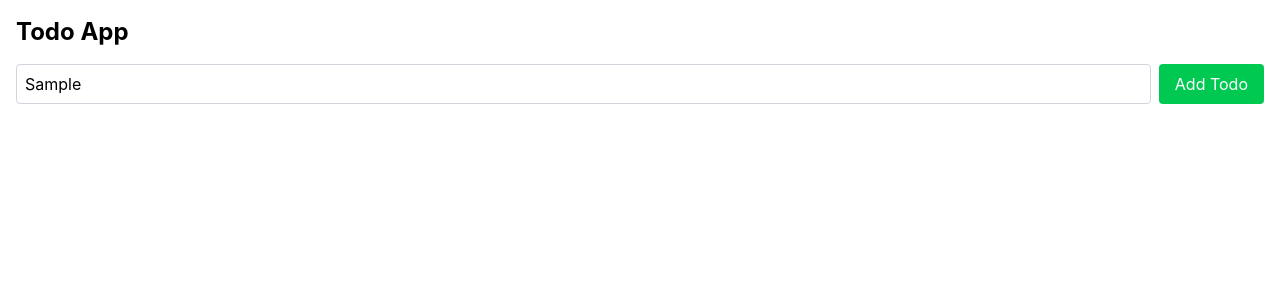
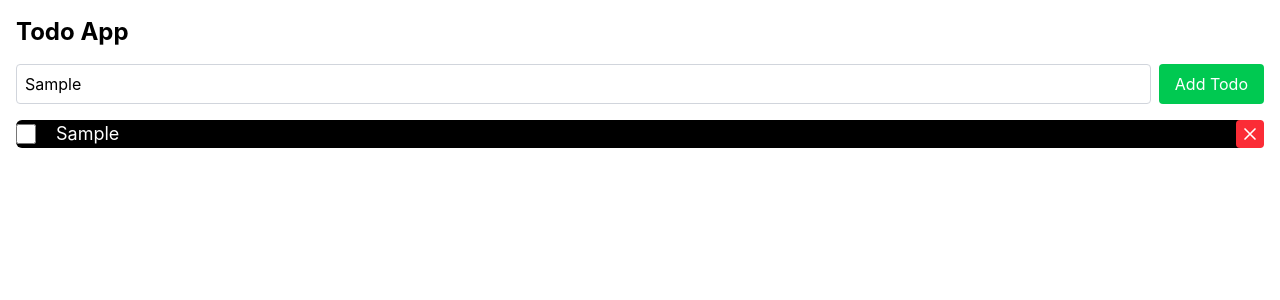
Before and after one commit to amasdeogratias/todo-list-app, a React (Vite) app: page / in a window 1280 px wide. Both pictures are taken after typing "Sample" into the empty fields and a click on the button "Add Todo". Shown: the top 300 px of the page. Built offline with nearby package versions, Linux system fonts and the light colour scheme.

Commit message:
added todo list component to carry list of added todos

```diff
--- a/src/App.tsx
+++ b/src/App.tsx
@@ -1,17 +1,23 @@
 import { useState } from 'react'
 import TodoForm from './components/TodoForm'
+import TodoList from './components/TodoList'
 
 function App() {
+  const [todos, setTodos] = useState<string[]>([])
 
   const addTodo: AddTodo = newTodo => {
     if(newTodo !== "") {
       console.log("New Todo:", newTodo)
+      setTodos([...todos, newTodo])
     }
   }
   return (
     <div className='container mx-auto p-4'>
       <h1 className='text-2xl font-bold mb-4'>Todo App</h1>
       <TodoForm addTodo={addTodo} />
+      <div className='mt-4 bg-black rounded-md'>
+        <TodoList todos={todos}  />
+      </div>
     </div>
   )
 }
--- /dev/null
+++ b/src/components/TodoList.tsx
@@ -0,0 +1,32 @@
+import React from "react";
+
+interface TodoListProps {
+  todos: string[];
+}
+
+const TodoList = ({ todos }: TodoListProps) => {
+  return (
+    <div className="mt-4">
+      <ul className="text-white">
+            {todos.map((todo, index) => (
+            <li key={index} className="flex justify-between items-center mb-2">
+                <div className="flex items-center">
+                <input
+                    type="checkbox"
+                    className="form-checkbox h-5 w-5 text-green-500 accent-green-500 focus:ring-2 focus:ring-green-400 transition-all"
+                />
+                <span className="ml-3 px-2 text-lg">{todo}</span>
+                </div>
+                <button className="ml-4 p-1 bg-red-500 text-white rounded hover:bg-red-600">
+                    <svg xmlns="http://www.w3.org/2000/svg" className="h-5 w-5" fill="none" viewBox="0 0 24 24" stroke="currentColor">
+                        <path strokeLinecap="round" strokeLinejoin="round" strokeWidth={2} d="M6 18L18 6M6 6l12 12" />
+                    </svg>
+                </button>
+            </li>
+            ))}
+      </ul>
+    </div>
+  );
+};
+
+export default TodoList;
```
